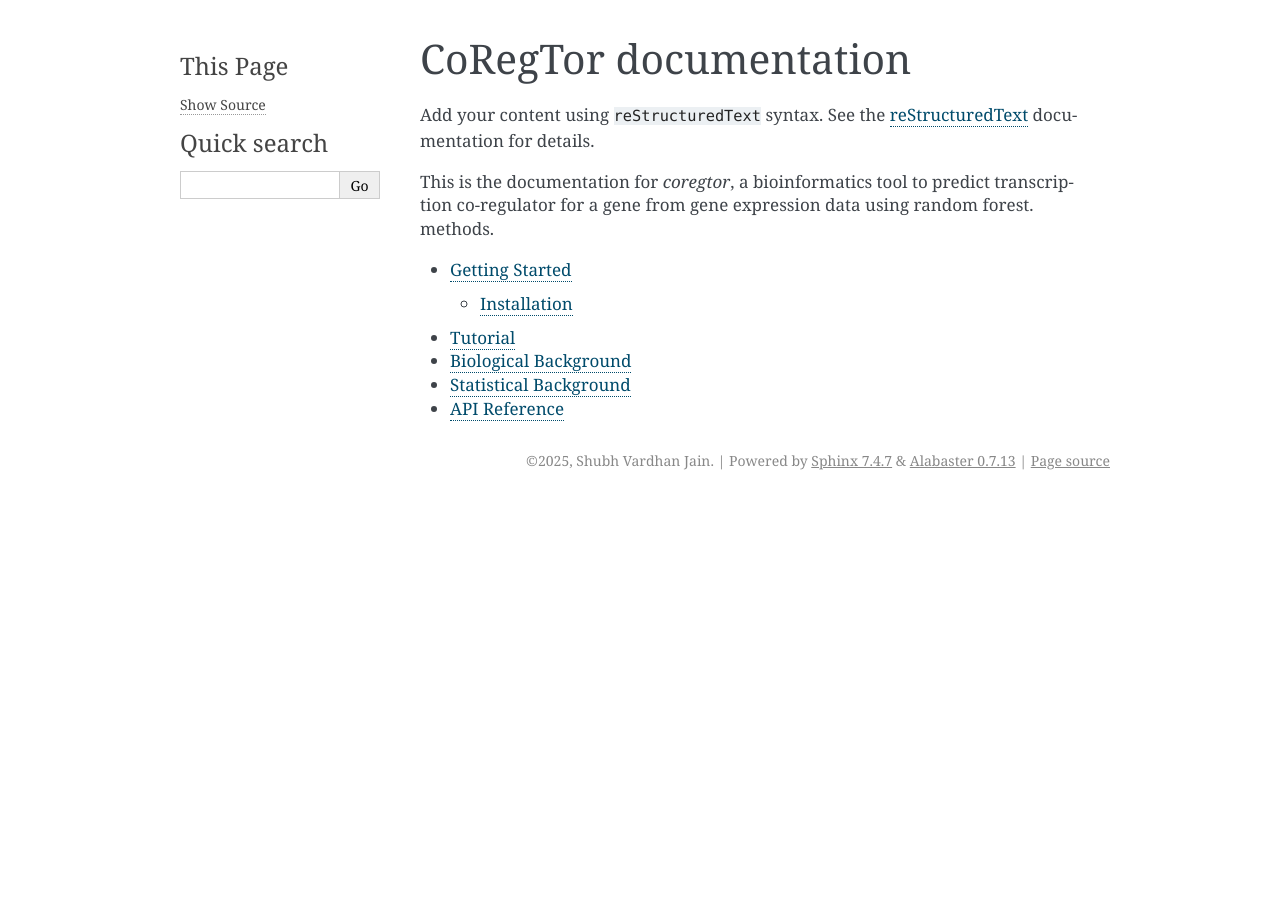
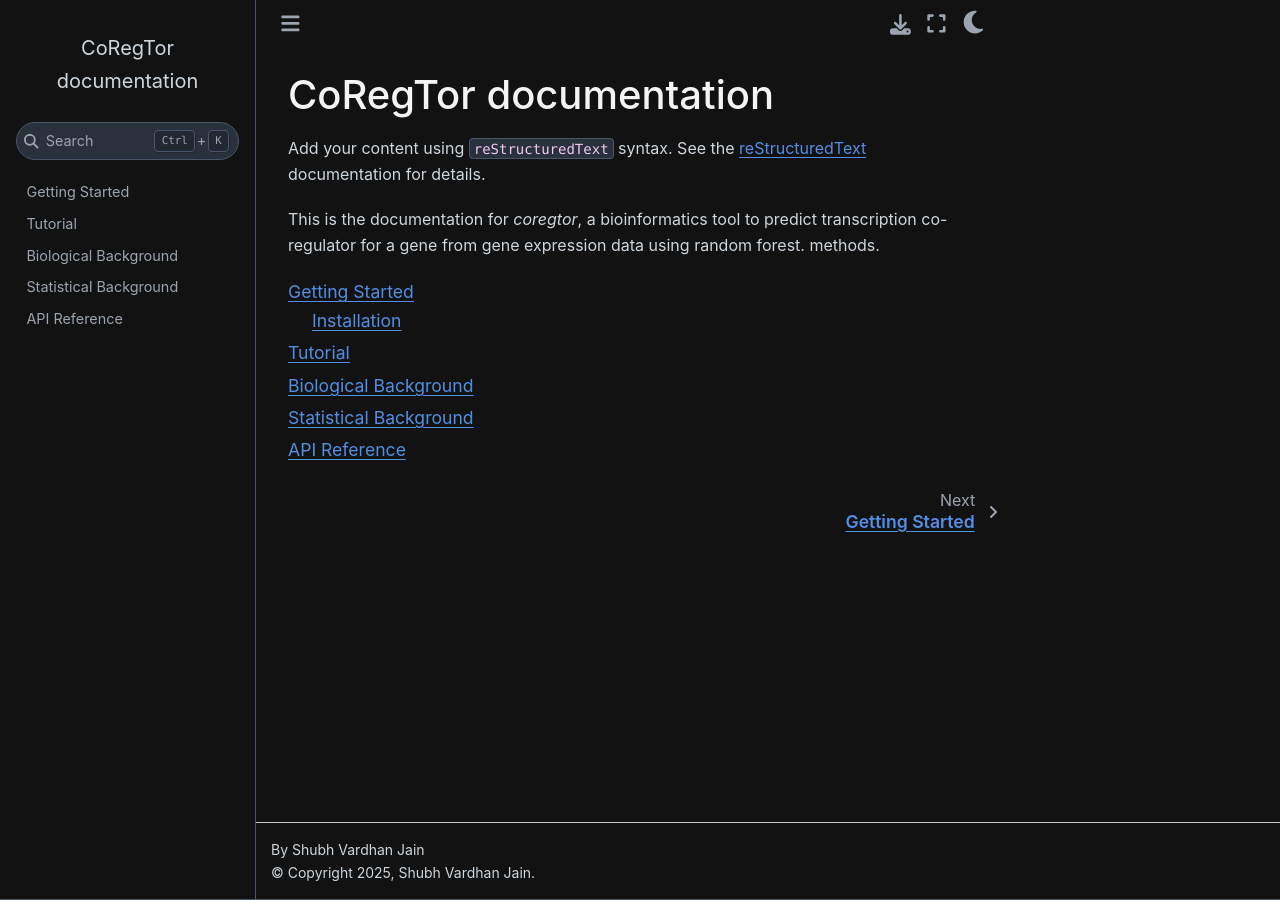
Before and after one commit to shubhvjain/coregtor, a Sphinx documentation site: the page built from docs/index.rst, in a window 1280 px wide. Built offline with Sphinx 7.4.7 and the Sphinx Book theme 1.1.4, drawn with Linux system fonts in a browser that asks for light colours.

Commit message:
dark theme

```diff
--- a/docs/conf.py
+++ b/docs/conf.py
@@ -44,5 +44,10 @@ exclude_patterns = ['_build', 'Thumbs.db', '.DS_Store']
 # -- Options for HTML output -------------------------------------------------
 # https://www.sphinx-doc.org/en/master/usage/configuration.html#options-for-html-output
 
-html_theme = 'alabaster'
+html_theme = 'sphinx_book_theme'
 html_static_path = ['_static']
+
+html_context = {
+
+   "default_mode": "dark"
+}
--- a/pyproject.toml
+++ b/pyproject.toml
@@ -20,3 +20,4 @@ sphinx = "^8.2.3"
 myst-nb = "^1.3.0"
 jupyter = "^1.1.1"
 sphinx-autodoc-typehints = "^3.5.1"
+sphinx-book-theme = "^1.1.4"
```
Also changed, not shown: 2 other files.
